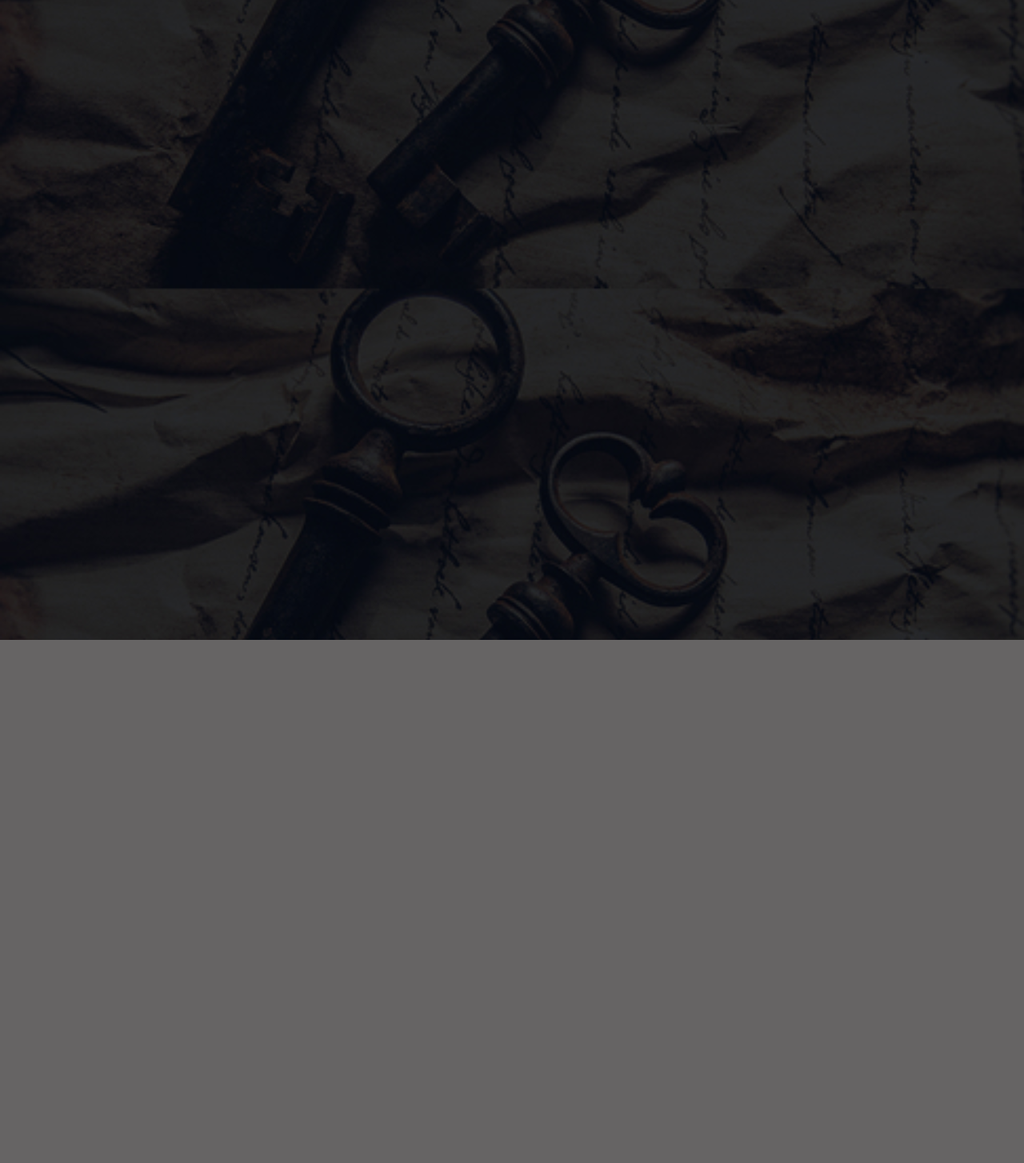
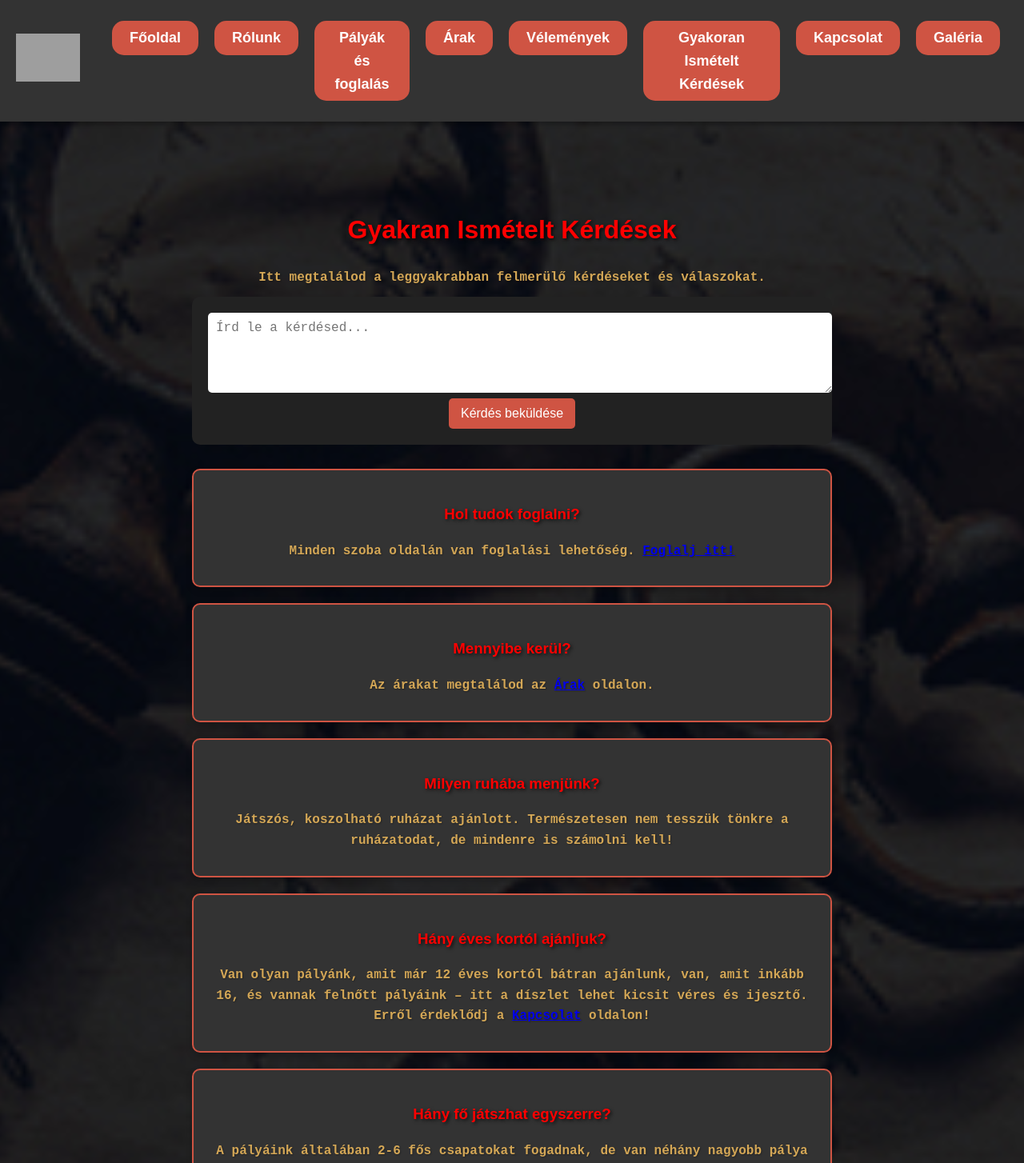
Before and after one commit to Neliah85/Projekt_Rejtelyekhaza_react, a React (Create React App) app in the folder frontend/: page /faq in a window 1280 px wide. Before the commit this address had no page. Shown: the top 1454 px of the page at 80% size. Before the commit the page ends 800 px from the top, so only its background shows below. Built offline with nearby package versions, Linux system fonts and the light colour scheme; grey boxes are pictures that could not be loaded.

Commit message:
Contact, faq and header coding

```diff
--- a/frontend/src/App.js
+++ b/frontend/src/App.js
@@ -8,6 +8,8 @@ import About from "./components/About";
 import Prices from "./components/Prices";
 import Reviews from "./components/Reviews";
 import Gallery from "./components/Gallery";
+import Faq from "./components/Faq";
+import Contact from "./components/Contact";
 
 
 function App() {
@@ -23,6 +25,8 @@ function App() {
                 <Route path="/reviews" element={<Reviews />} />
                 <Route path="/gallery" element={<Gallery />} />
                 <Route path="/booking" element={<Booking />} />
+                <Route path="/faq" element={<Faq/>} />
+                <Route path="/contact" element={<Contact/>} />
             </Routes>
         </Router>
     );
--- a/frontend/src/components/Contact.js
+++ b/frontend/src/components/Contact.js
@@ -1,12 +1,61 @@
-import React from "react";
+import React, { useState } from "react";
 import Header from "./Header";
 import Footer from "./Footer";
 
 const Contact = () => {
+    const [name, setName] = useState("");
+    const [email, setEmail] = useState("");
+    const [phone, setPhone] = useState("");
+    const [message, setMessage] = useState("");
+    const [emailError, setEmailError] = useState("");
+    const [phoneError, setPhoneError] = useState("");
+    const [formSubmitted, setFormSubmitted] = useState(false);
+
+    // Email validáció
+    const validateEmail = (email) => {
+        const emailRegex = /^[^\s@]+@[^\s@]+\.[a-zA-Z]{2,3}$/;
+        return emailRegex.test(email);
+    };
+
+    // Magyar telefonszám validáció
+    const validatePhone = (phone) => {
+        const phoneRegex = /^(?:\+36|06)[\s-]?(?:1|20|30|31|32|50|70|90)[\s-]?\d{3}[\s-]?\d{4}$/;
+        return phoneRegex.test(phone);
+    };
+
+    const handleSubmit = (e) => {
+        e.preventDefault();
+
+        let isValid = true;
+
+        if (!validateEmail(email)) {
+            setEmailError("Az email formátuma érvénytelen! Pl.: valaki@example.com");
+            isValid = false;
+        } else {
+            setEmailError("");
+        }
+
+        if (!validatePhone(phone)) {
+            setPhoneError("A telefonszám nem megfelelő! Pl.: +36 30 123 4567 vagy 06 1 234 5678");
+            isValid = false;
+        } else {
+            setPhoneError("");
+        }
+
+        if (isValid) {
+            setFormSubmitted(true);
+            setTimeout(() => setFormSubmitted(false), 3000);
+            setName("");
+            setEmail("");
+            setPhone("");
+            setMessage("");
+        }
+    };
+
     return (
         <>
             <Header />
-            <main>
+            <main className="contact-container">
                 <section className="contact-info">
                     <h1>Kapcsolat</h1>
                     <p><strong>Cégnév:</strong> BKÁJZSMT Kft.</p>
@@ -17,21 +66,34 @@ const Contact = () => {
 
                 <section className="contact-form">
                     <h2>Írj nekünk!</h2>
-                    <form>
+                    <form onSubmit={handleSubmit}>
                         <label>Név:</label>
-                        <input type="text" required />
+                        <input type="text" value={name} onChange={(e) => setName(e.target.value)} required />
 
                         <label>Email:</label>
-                        <input type="email" required />
+                        <input
+                            type="email"
+                            value={email}
+                            onChange={(e) => setEmail(e.target.value.toLowerCase())}
+                            required
+                        />
+                        {emailError && <p className="error">{emailError}</p>}
 
                         <label>Telefonszám:</label>
-                        <input type="tel" required />
+                        <input type="tel" value={phone} onChange={(e) => setPhone(e.target.value)} required />
+                        {phoneError && <p className="error">{phoneError}</p>}
 
                         <label>Üzenet:</label>
-                        <textarea rows="5" required></textarea>
+                        <textarea rows="5" value={message} onChange={(e) => setMessage(e.target.value)} required></textarea>
 
                         <button type="submit">Elküld</button>
                     </form>
+
+                    {formSubmitted && (
+                        <div className="popup">
+                            <p>Üzenetedet megkaptuk! Hamarosan válaszolunk.</p>
+                        </div>
+                    )}
                 </section>
             </main>
             <Footer />
--- a/frontend/src/components/Faq.js
+++ b/frontend/src/components/Faq.js
@@ -0,0 +1,69 @@
+import React, { useState } from "react";
+import Header from "./Header";
+import Footer from "./Footer";
+import { Link } from "react-router-dom";
+
+const faqs = [
+    { question: "Hol tudok foglalni?", answer: <>Minden szoba oldalán van foglalási lehetőség. <Link to="/tracks">Foglalj itt!</Link></> },
+    { question: "Mennyibe kerül?", answer: <>Az árakat megtalálod az <Link to="/prices">Árak</Link> oldalon.</> },
+    { question: "Milyen ruhába menjünk?", answer: "Játszós, koszolható ruházat ajánlott. Természetesen nem tesszük tönkre a ruházatodat, de mindenre is számolni kell!" },
+    { question: "Hány éves kortól ajánljuk?", answer: <>Van olyan pályánk, amit már 12 éves kortól bátran ajánlunk, van, amit inkább 16, és vannak felnőtt pályáink – itt a díszlet lehet kicsit véres és ijesztő. Erről érdeklődj a <Link to="/contact">Kapcsolat</Link> oldalon!</> },
+    { question: "Hány fő játszhat egyszerre?", answer: "A pályáink általában 2-6 fős csapatokat fogadnak, de van néhány nagyobb pálya is, amely akár 8 fő számára is elérhető." },
+    { question: "Mi történik, ha nem sikerül kijutni?", answer: "Semmi gond! A játékmester beenged, és segít kijutni. A játékélmény így is teljes!" },
+    { question: "Van fényképezési lehetőség?", answer: "Igen! A sikeresen kijutott csapatokat le is fotózzuk, és a képeket feltöltjük a Galéria oldalra." },
+    { question: "Van lehetőség ajándékutalvány vásárlására?", answer: "Igen! Ajándékutalványainkat a recepción vagy online is megvásárolhatod." },
+];
+
+const FAQ = () => {
+    const [question, setQuestion] = useState("");
+    const [showPopup, setShowPopup] = useState(false);
+
+    const handleSubmit = (e) => {
+        e.preventDefault();
+        if (question.trim() === "") return;
+        setShowPopup(true);
+        setTimeout(() => setShowPopup(false), 3000); // 3 másodperc után eltűnik a popup
+        setQuestion(""); // Űrlap törlése
+    };
+
+    return (
+        <>
+            <Header />
+            <main className="faq-container">
+                <h1>Gyakran Ismételt Kérdések</h1>
+                <p>Itt megtalálod a leggyakrabban felmerülő kérdéseket és válaszokat.</p>
+
+                {/* Kérdés beküldő űrlap */}
+                <form className="faq-form" onSubmit={handleSubmit}>
+                    <textarea
+                        placeholder="Írd le a kérdésed..."
+                        value={question}
+                        onChange={(e) => setQuestion(e.target.value)}
+                        required
+                    />
+                    <button type="submit">Kérdés beküldése</button>
+                </form>
+
+                {/* Felugró ablak a beküldés után */}
+                {showPopup && (
+                    <div className="popup">
+                        <p>A kérdésedet megkaptuk! Választ 48 órán belül itt olvashatod.</p>
+                    </div>
+                )}
+
+                {/* GYIK lista */}
+                <div className="faq-list">
+                    {faqs.map((faq, index) => (
+                        <div key={index} className="faq-item">
+                            <h3>{faq.question}</h3>
+                            <p>{faq.answer}</p>
+                        </div>
+                    ))}
+                </div>
+            </main>
+            <Footer />
+        </>
+    );
+};
+
+export default FAQ;
--- a/frontend/src/components/Header.js
+++ b/frontend/src/components/Header.js
@@ -15,7 +15,7 @@ const Header = () => {
                     <li><Link to="/tracks" className="menu-button">Pályák és foglalás</Link></li>
                     <li><Link to="/prices" className="menu-button">Árak</Link></li>
                     <li><Link to="/reviews" className="menu-button">Vélemények</Link></li>
-                    <li><Link to="/faq" className="menu-button">Gyakori kérdések</Link></li>
+                    <li><Link to="/faq" className="menu-button">Gyakoran Ismételt Kérdések</Link></li>
                     <li><Link to="/contact" className="menu-button">Kapcsolat</Link></li>
                     <li><Link to="/gallery" className="menu-button">Galéria</Link></li>
                 </ul>
--- a/frontend/src/styles.css
+++ b/frontend/src/styles.css
@@ -27,8 +27,6 @@ header {
     align-items: center;
     justify-content: flex-start; /* Az elemeket balra rendezi */
     width: 100%;
-    max-width: 1200px;
-    padding-left: 0;
 }
 
 
@@ -43,8 +41,9 @@ header {
 
 .menu {
     display: flex;
-    gap: 15px;
+    gap: 20px;
     margin-left: auto;
+    margin-right: 30px;
 }
 
 .menu li {
@@ -57,7 +56,7 @@ header {
     font-family: "Roboto Mono", sans-serif;
     font-size: 18px;
     font-weight: bold;
-    padding: 5px 10px;
+    padding: 5px 20px;
     border-radius: 15px;
     transition: background 0.3s;
 }
@@ -83,7 +82,7 @@ header {
     font-family: "Roboto Mono", sans-serif;
     font-size: 18px;
     font-weight: bold;
-    padding: 5px 10px;
+    padding: 5px 20px;
     border-radius: 15px;
     transition: background 0.3s, transform 0.2s;
     border: 2px solid transparent;
@@ -661,3 +660,160 @@ p {
 .radio-buttons label {
     cursor: pointer;
 }
+
+/* GYIK oldal stílus */
+.faq-container {
+    text-align: center;
+    padding: 50px 20px;
+    max-width: 800px;
+    margin: 0 auto;
+    color: #FFFCFC;
+}
+
+/* GYIK lista */
+.faq-list {
+    display: flex;
+    flex-direction: column;
+    gap: 20px;
+    margin-top: 30px;
+}
+
+/* Egyes kérdés-válasz blokk */
+.faq-item {
+    background: #333;
+    color: #fff;
+    padding: 20px;
+    border-radius: 10px;
+    text-align: center;
+    box-shadow: 0 4px 8px rgba(0, 0, 0, 0.2);
+    border: 2px solid #CF5443;
+}
+
+/* Kérdés beküldő űrlap */
+.faq-form {
+    background: #222;
+    padding: 20px;
+    border-radius: 10px;
+    margin-bottom: 30px;
+}
+
+.faq-form textarea {
+    width: 100%;
+    padding: 10px;
+    height: 80px;
+    border-radius: 5px;
+    border: none;
+    font-size: 16px;
+}
+
+.faq-form button {
+    background-color: #CF5443;
+    color: white;
+    padding: 10px 15px;
+    border-radius: 5px;
+    cursor: pointer;
+    font-size: 16px;
+    border: none;
+    transition: background 0.3s;
+}
+
+.faq-form button:hover {
+    background-color: #A83D30;
+}
+
+/* Felugró üzenet */
+.popup {
+    background: #444;
+    color: white;
+    padding: 15px;
+    border-radius: 10px;
+    margin: 20px auto;
+    width: 50%;
+    font-size: 16px;
+    font-weight: bold;
+}
+/* Kapcsolat oldal */
+.contact-container {
+    text-align: center;
+    padding: 50px 20px;
+    max-width: 800px;
+    margin: 0 auto;
+    color: #FFFCFC;
+}
+
+/* Kapcsolati információk elkülönítése */
+.contact-info {
+    background: #5f5f5f;
+    padding: 0px;
+    border-radius: 10px;
+    margin-bottom: 30px;
+    box-shadow: 0 4px 8px rgba(0, 0, 0, 0.2);
+}
+
+/* Űrlap stílus */
+.contact-form {
+    background: #5f5f5f;
+    padding: 20px;
+    border-radius: 10px;
+    margin-bottom: 30px;
+    max-width: 600px;
+    margin: 0 auto;
+    box-shadow: 0 4px 8px rgba(0, 0, 0, 0.5);
+}
+
+.contact-form label {
+    display: block;
+    font-weight: bold;
+    text-align: left;
+    margin: 10px 0 5px;
+}
+
+.contact-form input, .contact-form textarea {
+    width: 95%;
+    padding: 10px;
+    margin-bottom: 15px;
+    border-radius: 5px;
+    border: none;
+    font-size: 16px;
+    background: #ffffff;
+    color: #000000;
+}
+
+.contact-form textarea {
+    height: 80px;
+}
+
+.contact-form button {
+    background-color: #CF5443;
+    color: white;
+    padding: 10px 15px;
+    border-radius: 5px;
+    cursor: pointer;
+    font-size: 16px;
+    border: none;
+    transition: background 0.3s;
+}
+
+.contact-form button:hover {
+    background-color: #A83D30;
+}
+
+/* Hibajelzés */
+.error {
+    color: red;
+    font-size: 14px;
+    margin: 5px 0;
+}
+
+/* Felugró üzenet */
+.popup {
+    background: #444;
+    color: white;
+    padding: 15px;
+    border-radius: 10px;
+    margin: 20px auto;
+    width: 50%;
+    font-size: 16px;
+    font-weight: bold;
+    text-align: center;
+}
```
